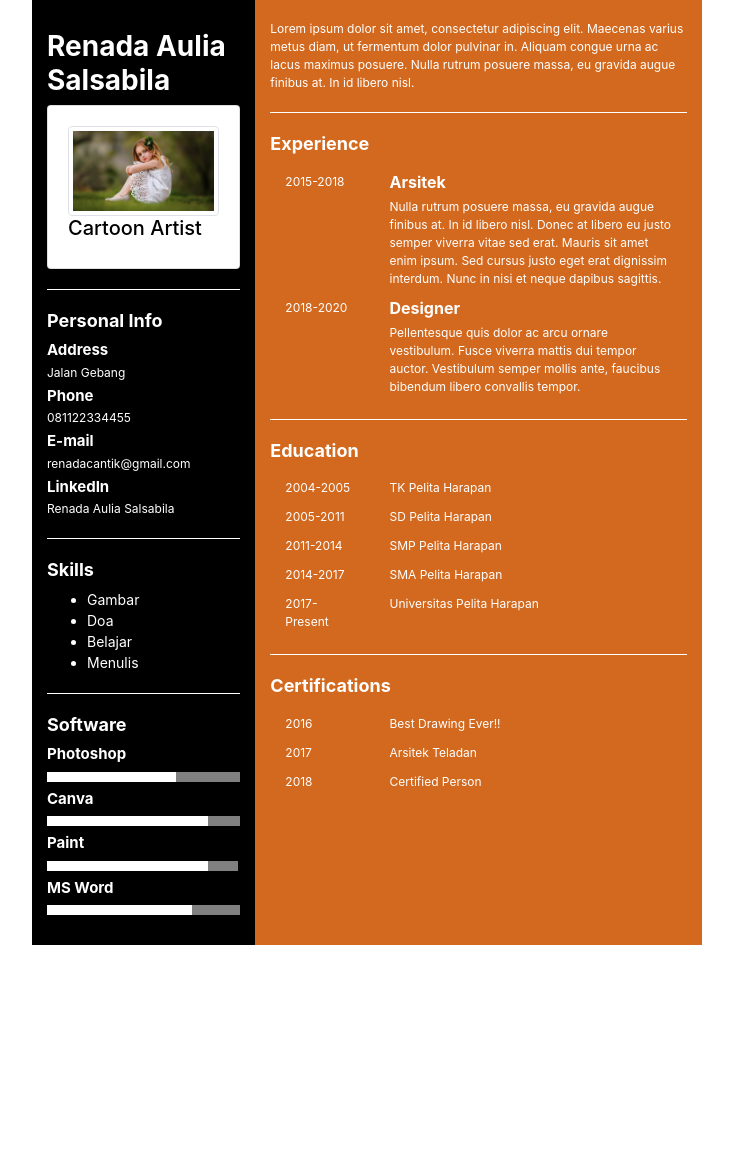
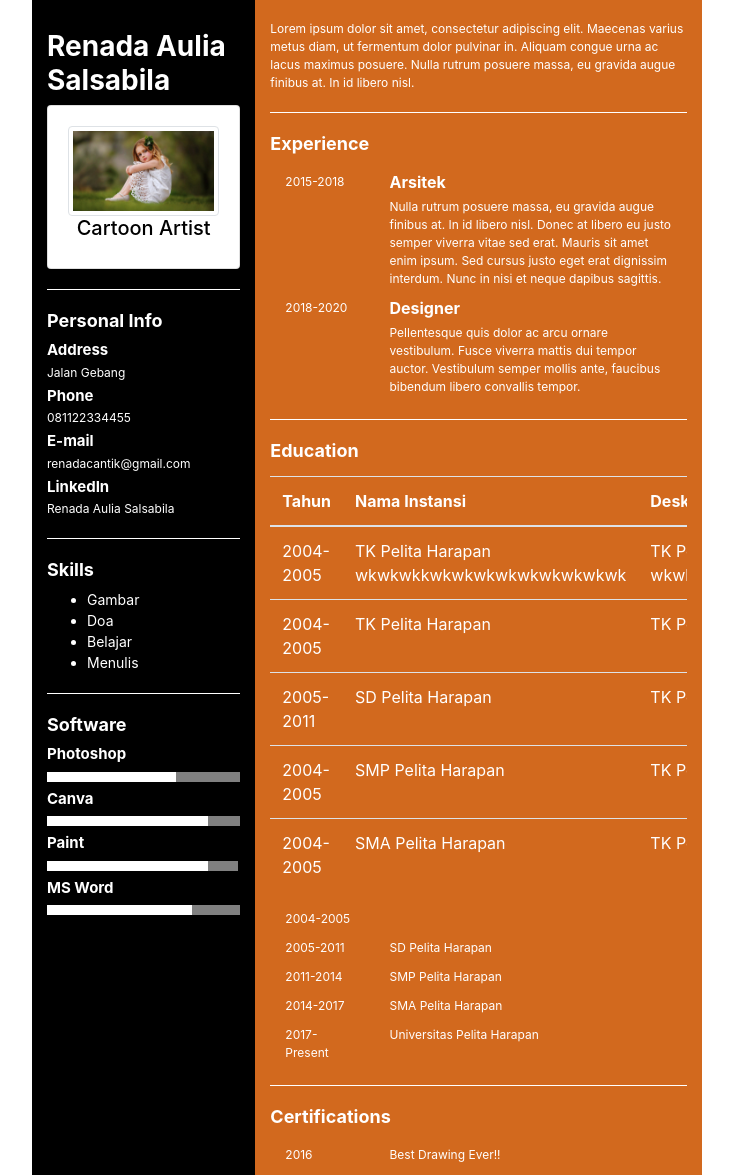
Before and after one commit to DPP-2020/praktikum-2-membuat-cv-part-2-Debev, a plain HTML site: page index.html in a window 1280 px wide. Shown: the top 1175 px of the page, without its empty margins (273-1006 px from the left). Before the commit the page ends 945 px from the top, so only its background shows below. Drawn offline with nearby package versions, Linux system fonts and the light colour scheme.

Commit message:
05211740000091 #1
tambah table

```diff
--- a/index.html
+++ b/index.html
@@ -25,7 +25,7 @@
             <div class="card">
                 <div class="card-body">
                     <img src="Thumbnail.jpg" alt="..." class="img-thumbnail">
-                    <h5 style="color: black;">Cartoon Artist</h4>
+                    <h5 style="color: black; text-align: center; width: 100%;">Cartoon Artist</h4>
                 </div>
             </div>
         </div>
@@ -135,12 +135,54 @@
 
         <div class="content">
             <h2 class="expContent">Education</h2>
+            <table class="table table-responsive">
+                <thead>
+                    <tr>
+                        <th>Tahun</th>
+                        <th>Nama Instansi</th>
+                        <th>Deskripsi</th>
+                        <th>Aktivitas</th>
+                    </tr>
+                </thead>
+                <tbody>
+                    <tr>
+                        <td>2004-2005</td>
+                        <td>TK Pelita Harapan wkwkwkkwkwkwkwkwkwkwkwkwk</td>
+                        <td>TK Pelita Harapan wkwkwkkwkwkwkwkwkwkwkwkwk</td>
+                        <td>TK Pelita Harapan wkwkwkkwkwkwkwkwkwkwkwkwk</td>
+                    </tr>
+                    <tr>
+                        <td>2004-2005</td>
+                        <td>TK Pelita Harapan</td>
+                        <td>TK Pelita Harapan</td>
+                        <td>TK Pelita Harapan</td>
+                    </tr>
+                    <tr>
+                        <td>2005-2011</td>
+                        <td>SD Pelita Harapan</td>
+                        <td>TK Pelita Harapan</td>
+                        <td>TK Pelita Harapan</td>
+                    </tr>
+                    <tr>
+                        <td>2004-2005</td>
+                        <td>SMP Pelita Harapan</td>
+                        <td>TK Pelita Harapan</td>
+                        <td>TK Pelita Harapan</td>
+                    </tr>
+                    <tr>
+                        <td>2004-2005</td>
+                        <td>SMA Pelita Harapan</td>
+                        <td>TK Pelita Harapan</td>
+                        <td>TK Pelita Harapan</td>
+                    </tr>
+                </tbody>
+            </table>
             <div class="experience">
                 <div class="col-lg-3 tahun">
                     <p class="infoContent">2004-2005</p>
                 </div>
                 <div class="col-lg-9 deskripsi">
-                    <p class="infoContent">TK Pelita Harapan</p>
+                    <p class="infoContent"></p>
                 </div>
             </div>
             <div class="experience">
```
